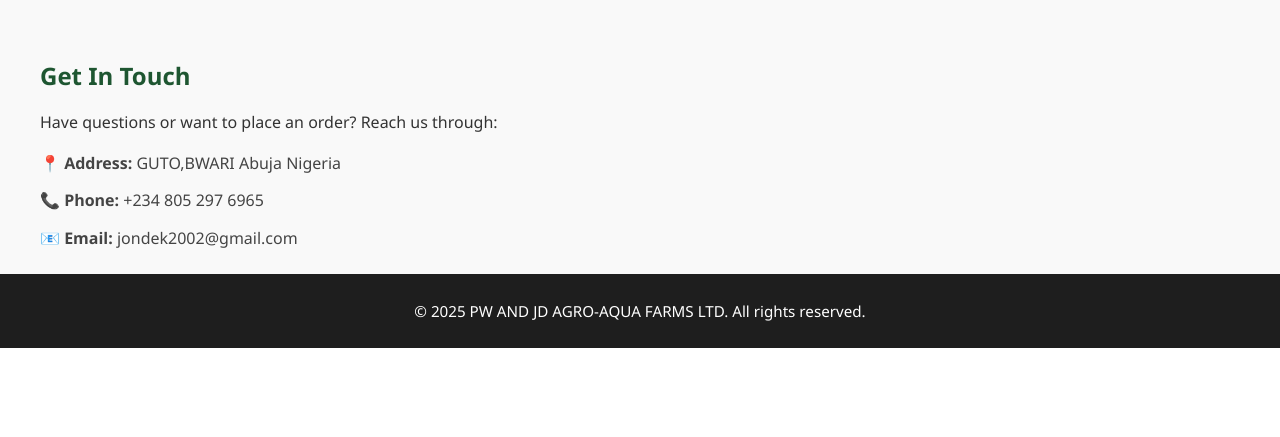
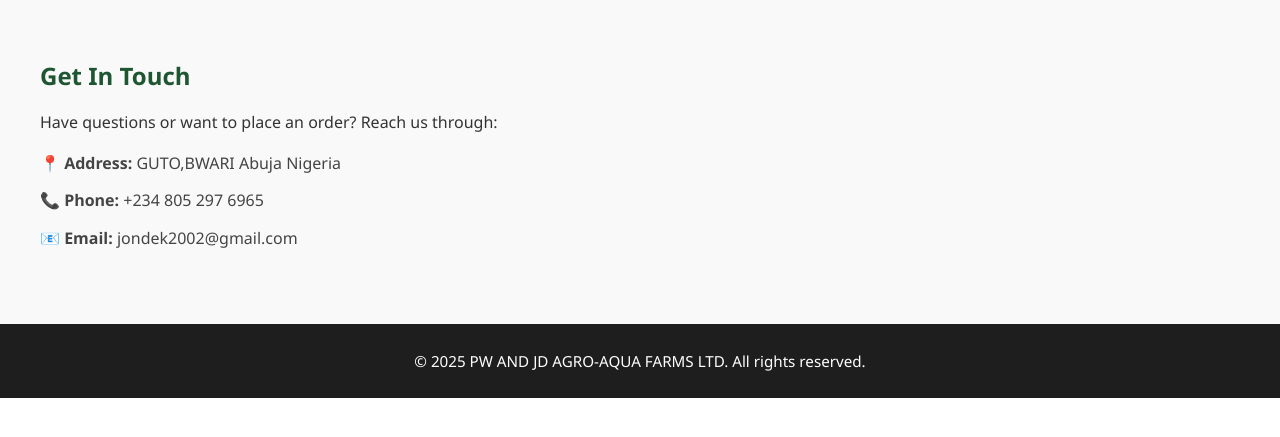
Before and after one commit to slayerkc60/PW-AND-JD-FARMS-LTD, a plain HTML site: page contact.html in a window 1280 px wide. Shown: the part 179-616 px from the top of the page. Drawn offline with Linux system fonts and the light colour scheme.

Commit message:
Update contact.css

```diff
--- a/contact.css
+++ b/contact.css
@@ -189,7 +189,7 @@ footer {
   text-align: center;
   padding: 25px 15px;
   font-size: 0.95rem;
-  margin-top: -50px;
+/*   margin-top: 0px; */
 }
 
 footer a {
```
